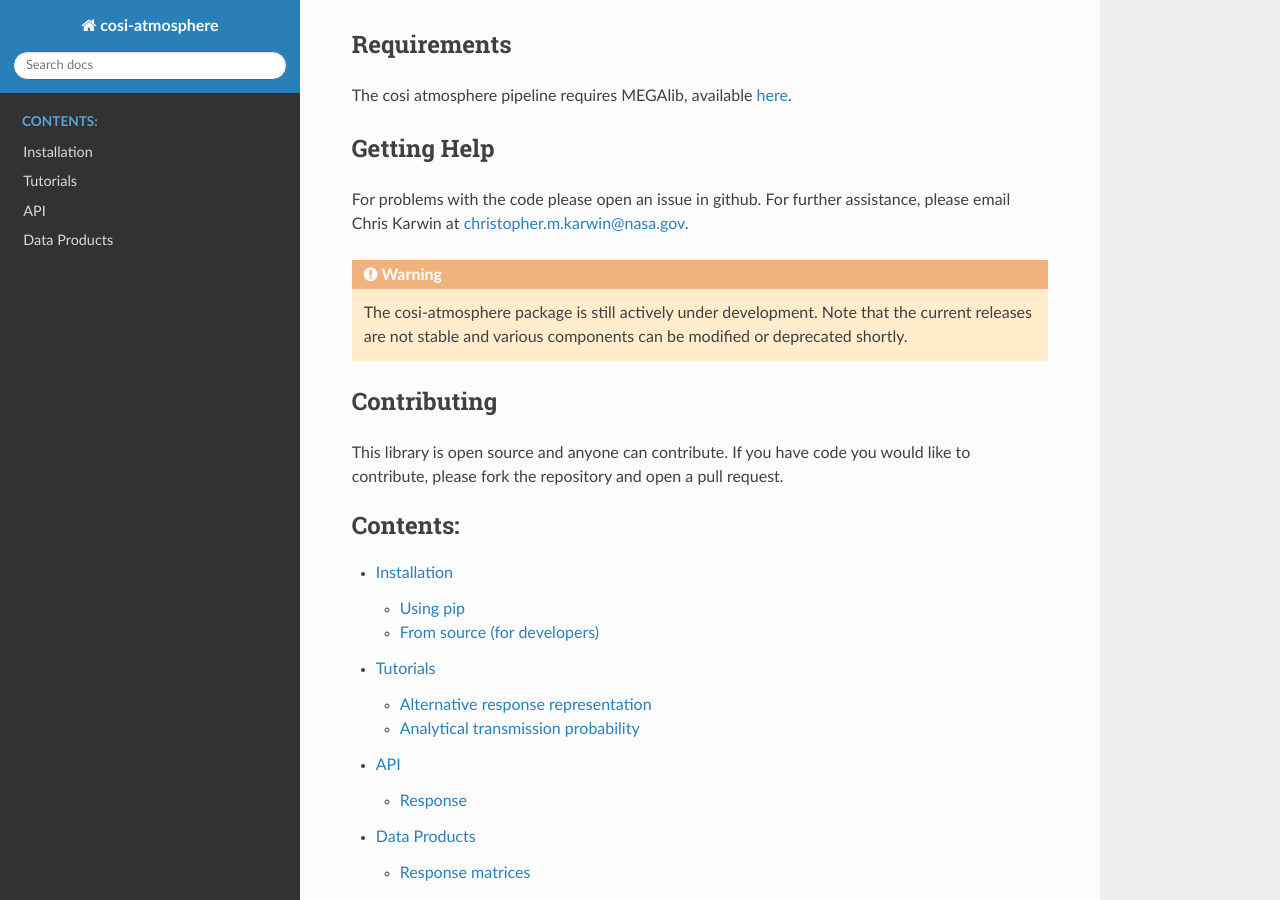
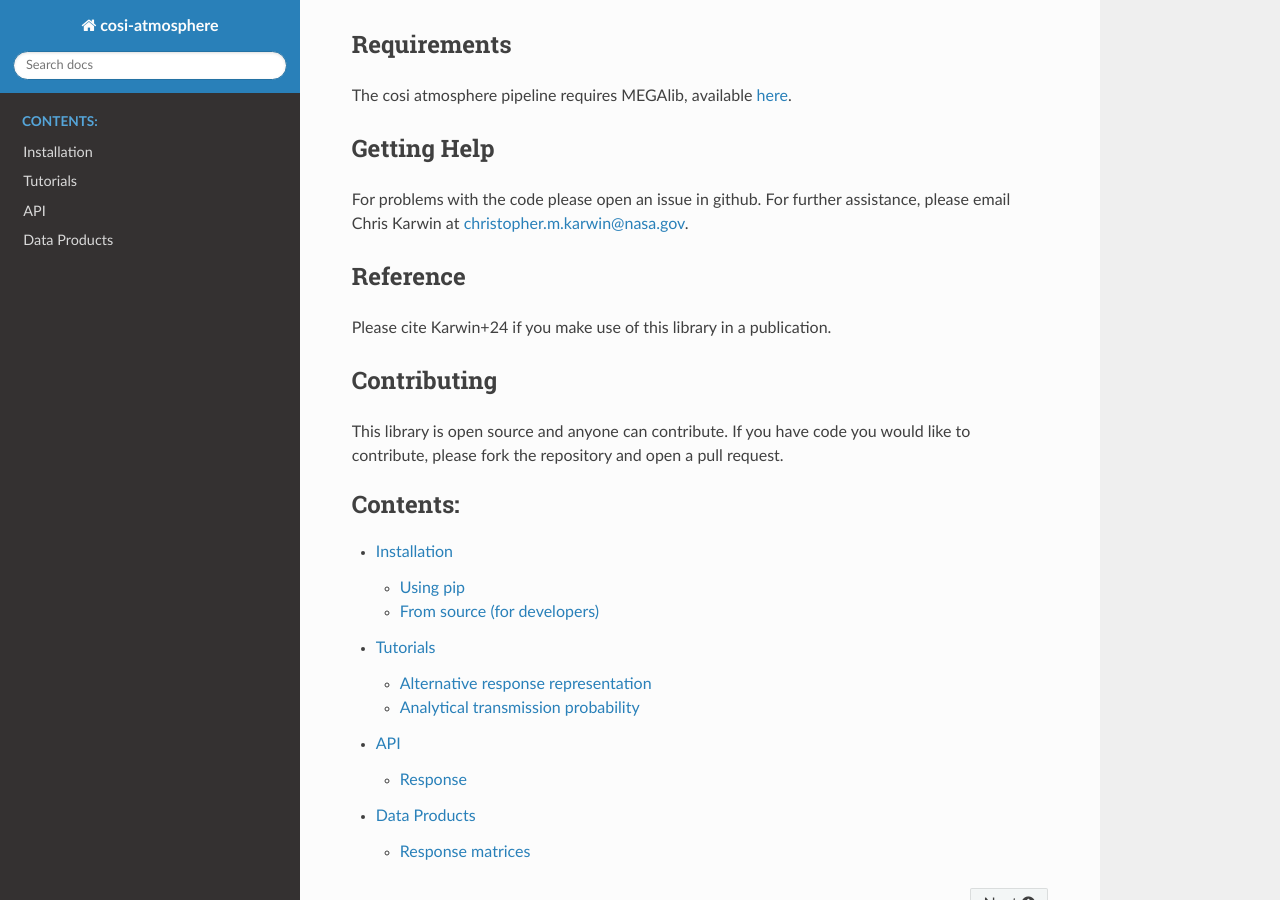
Before and after one commit to cositools/cosi-atmosphere, a Sphinx documentation site: the page built from docs/index.rst, in a window 1280 px wide and 900 px high, scrolled down 628 px. Built offline with Sphinx 7.4.7 and the Read the Docs theme 2.0.0, drawn with Linux system fonts in a browser that asks for light colours; pages that are not in the unit, such as notebooks, are missing from menus.

Commit message:
updates to docs

```diff
--- a/docs/data_products.rst
+++ b/docs/data_products.rst
@@ -4,6 +4,8 @@
 Response matrices
 -----------------
 
-Precomputed atmospheric response matrices are available for altitudes between 25 - 45 km, in 0.5 km steps. Each response file was generated using 10 million photons. The files are available on wasabi, and they can be downloaded by using the following command line prompt::
+Precomputed atmospheric response matrices are available for altitudes between 25 - 45 km, in 0.5 km steps. Each response file was generated using 10 million photons. Note that these response matrices are for the first representation, as discussed in Karwin+24, and they are integrated over all azimuth angles. The files are available on wasabi, and they can be downloaded by using the following command line prompt::
 
   AWS_ACCESS_KEY_ID=GBAL6XATQZNRV3GFH9Y4 AWS_SECRET_ACCESS_KEY=GToOczY5hGX3sketNO2fUwiq4DJoewzIgvTCHoOv aws s3api get-object  --bucket cosi-pipeline-public --key COSI_Atmosphere/Response/filename --endpoint-url=https://s3.us-west-1.wasabisys.com filename
+
+The proper filename will be updated shortly.
--- a/docs/index.rst
+++ b/docs/index.rst
@@ -18,8 +18,9 @@
 ------------
 For problems with the code please open an issue in github. For further assistance, please email Chris Karwin at christopher.m.karwin@nasa.gov.
 
-.. warning::
-   The cosi-atmosphere package is still actively under development. Note that the current releases are not stable and various components can be modified or deprecated shortly.
+Reference
+---------
+Please cite Karwin+24 if you make use of this library in a publication.
 
 Contributing
 ------------
```
